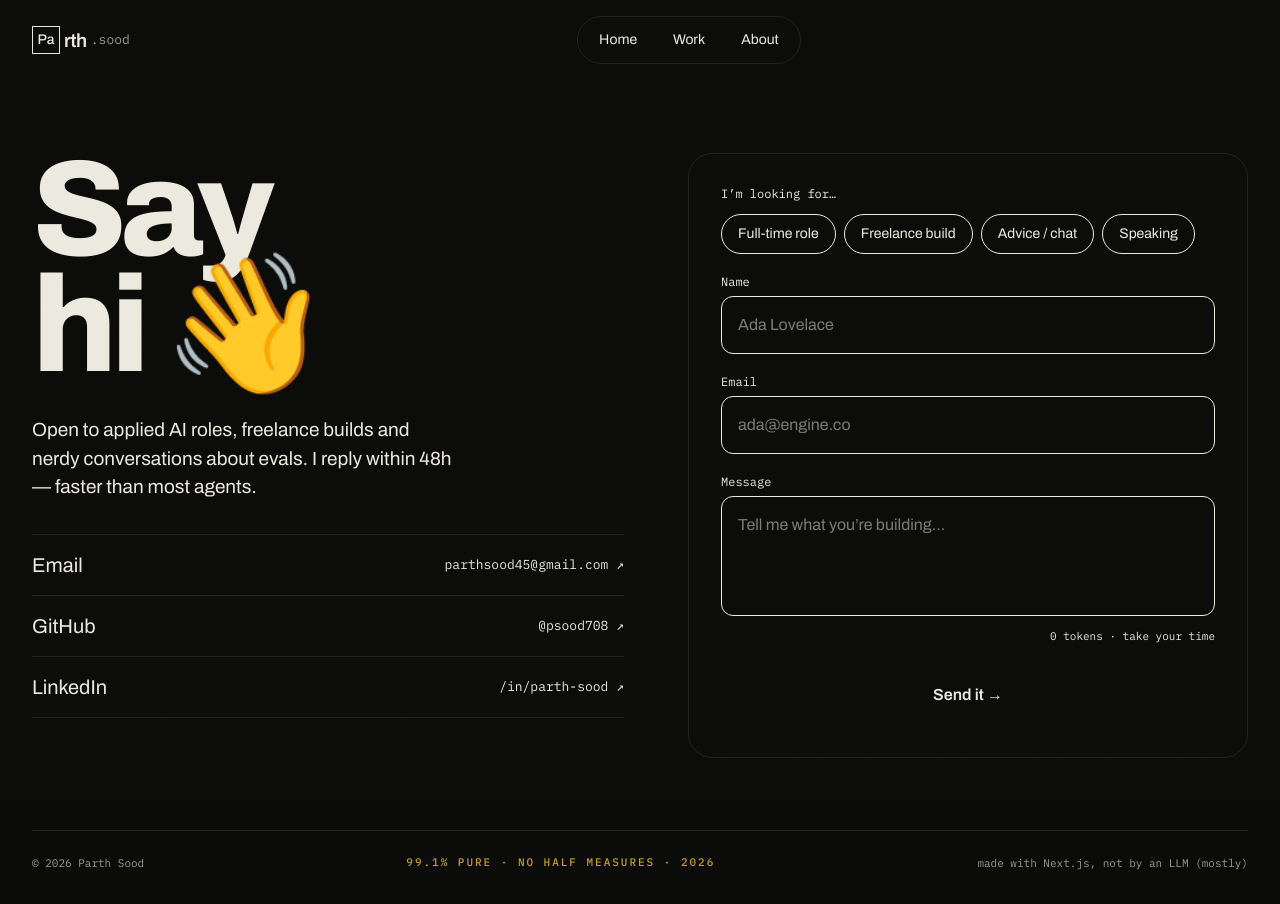
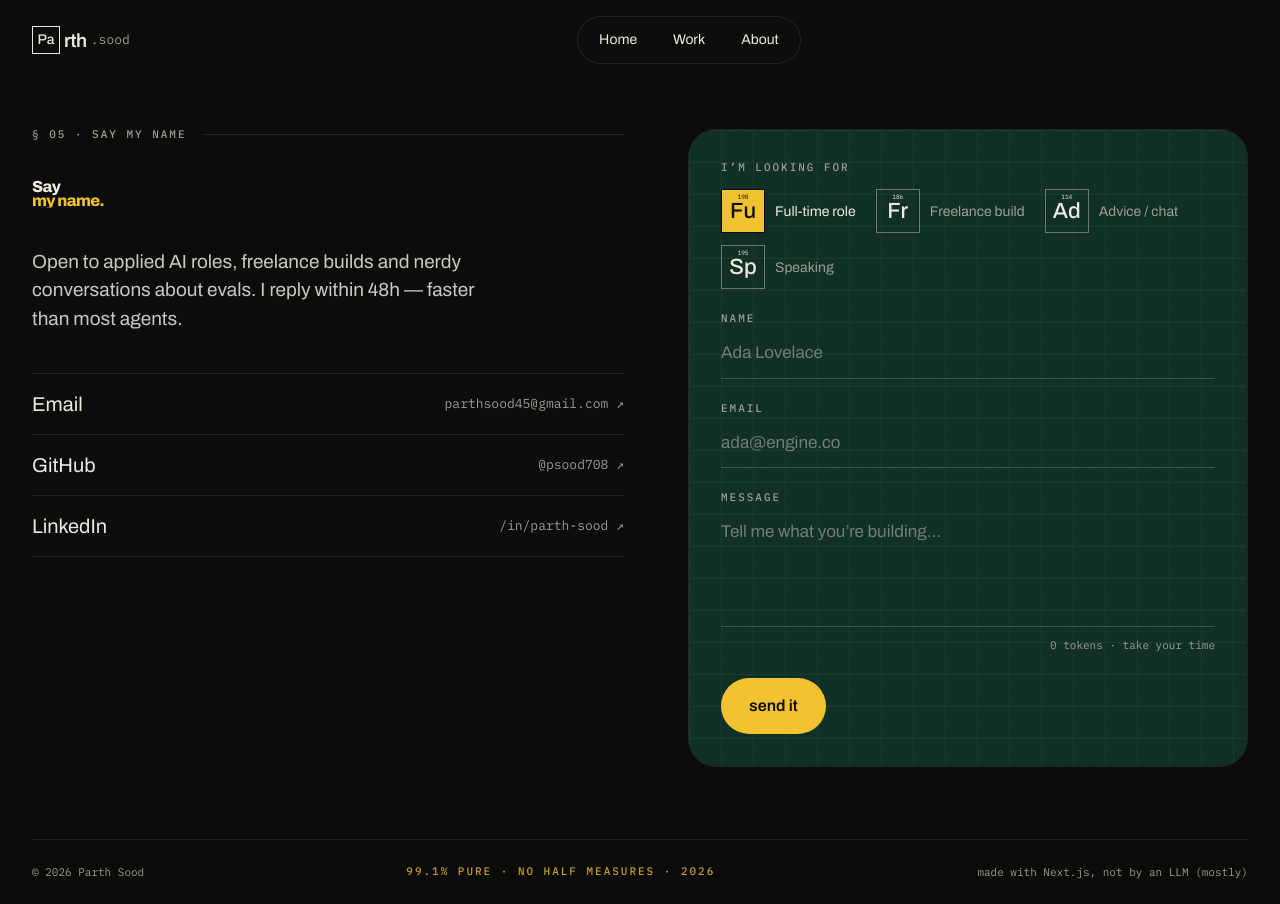
Before and after one commit to psood708/Portfolio, a Next.js app: page /contact in a window 1280 px wide. Built offline with nearby package versions, Linux system fonts and the light colour scheme.

Commit message:
feat(contact): say my name

```diff
--- a/app/contact/page.tsx
+++ b/app/contact/page.tsx
@@ -2,48 +2,64 @@ import type { Metadata } from "next";
 import Link from "next/link";
 import ContactForm from "@/components/ContactForm";
 import Reveal from "@/components/Reveal";
+import SectionStamp from "@/components/SectionStamp";
+import Smoke from "@/components/Smoke";
 import { LINKS } from "@/lib/content";
 
 export const metadata: Metadata = {
-  title: "Say hi",
+  title: "Say my name",
   description:
     "Open to applied AI roles, freelance builds and nerdy conversations about evals. Replies within 48h.",
 };
 
 export default function ContactPage() {
   return (
-    <section className="mx-auto grid max-w-[1280px] grid-cols-1 gap-10 px-5 py-10 md:grid-cols-[minmax(0,1fr)_560px] md:gap-16 md:px-8 md:py-[72px]">
-      <div className="flex flex-col gap-7 md:gap-8">
-        <h1 className="m-0 text-contact font-extrabold leading-[0.85] tracking-[-0.05em]">
+    <section className="relative overflow-hidden">
+      <Smoke intensity={0.6} />
+      <div className="relative mx-auto grid max-w-[1280px] grid-cols-1 gap-10 px-5 pb-20 pt-8 md:grid-cols-[minmax(0,1fr)_560px] md:gap-16 md:px-8 md:pb-[72px] md:pt-12">
+        <div className="flex flex-col gap-8 md:gap-10">
+          <SectionStamp index="05" label="Say my name" />
+          <Reveal kind="wipe">
+            <h1
+              className="display-condensed m-0 font-display font-extrabold leading-[0.86] tracking-[-0.04em]"
+              style={{ fontSize: "var(--text-contact)" }}
+            >
               Say
               <br />
-          <span className="text-lime">hi</span> 👋
+              <span className="text-hazmat">my name.</span>
             </h1>
-        <p className="m-0 max-w-[420px] text-[17px] leading-[1.5] text-mute-1 md:text-[19px]">
+          </Reveal>
+          <Reveal>
+            <p className="m-0 max-w-[42ch] text-[17px] leading-[1.5] text-bone/85 md:text-[19px]">
               Open to applied AI roles, freelance builds and nerdy conversations about
               evals. I reply within 48h — faster than most agents.
             </p>
+          </Reveal>
 
-        <div className="flex flex-col border-t border-line">
+          <ul className="m-0 flex list-none flex-col border-t border-line p-0">
             {LINKS.map((k) => (
+              <li key={k.name}>
                 <Link
-              key={k.name}
                   href={k.href}
+                  target={k.href.startsWith("http") ? "_blank" : undefined}
+                  rel={k.href.startsWith("http") ? "noreferrer" : undefined}
                   data-cursor="open ↗"
-              className="group flex items-center justify-between gap-4 border-b border-line py-4 text-lg transition-colors hover:text-lime md:text-xl"
+                  className="group flex items-center justify-between gap-4 border-b border-line py-4 text-lg transition-colors hover:text-hazmat md:text-xl"
                 >
                   <span>{k.name}</span>
-              <span className="truncate font-mono text-[13px] text-mute-2 transition-transform duration-200 group-hover:-translate-y-0.5">
+                  <span className="truncate font-mono text-[13px] text-smoke transition-transform duration-200 group-hover:-translate-y-0.5">
                     {k.handle} ↗
                   </span>
                 </Link>
+              </li>
             ))}
-        </div>
+          </ul>
         </div>
 
         <Reveal>
           <ContactForm />
         </Reveal>
+      </div>
     </section>
   );
 }
--- a/components/ContactForm.tsx
+++ b/components/ContactForm.tsx
@@ -3,14 +3,15 @@
 import { AnimatePresence, motion } from "framer-motion";
 import { useState } from "react";
 import { INTERESTS, SITE, tokenMessage } from "@/lib/content";
-import { BOING, EASE_OUT } from "@/lib/motion";
+import { tileFor } from "@/lib/elements";
+import { EASE_OUT } from "@/lib/motion";
+import ElementTile from "./ElementTile";
+import Magnetic from "./Magnetic";
 
 /**
- * The design calls for a "Native Framer Form". There is no form backend wired
- * up here, so submitting shows the design's own success state and hands over a
- * prefilled mailto so the message actually arrives. To make it a real POST,
- * give the <form> an `action` (Formspree, Resend via a route handler, etc.) and
- * delete the mailto branch.
+ * No form backend is wired up, so submitting shows the success state and hands
+ * over a prefilled mailto so the message actually arrives. To make it a real
+ * POST, give the <form> an `action` and delete the mailto branch.
  */
 export default function ContactForm() {
   const [picks, setPicks] = useState<string[]>(["Full-time role"]);
@@ -30,7 +31,7 @@ export default function ContactForm() {
     )}`;
 
   return (
-    <div className="rounded-[24px] border border-line bg-surface p-6 md:p-8">
+    <div className="panel-grid rounded-[28px] border border-line bg-lab p-6 md:p-8">
       <AnimatePresence mode="wait">
         {sent ? (
           <motion.div
@@ -40,21 +41,23 @@ export default function ContactForm() {
             transition={{ duration: 0.4, ease: EASE_OUT }}
             className="flex min-h-[420px] flex-col items-start justify-center gap-5"
           >
-            <span className="text-[32px] font-extrabold tracking-[-0.03em] text-lime md:text-[40px]">
-              message.sent ✓
+            <span className="display-condensed font-display text-[44px] font-extrabold leading-none tracking-[-0.03em] text-hazmat md:text-[56px]">
+              Received.
             </span>
-            <p className="m-0 text-lg text-mute-1">tokens well spent.</p>
+            <p className="m-0 text-lg text-bone/85">You’re right — Parth.</p>
+            <Magnetic>
               <a
                 href={mailto}
                 data-cursor="open ✉"
-              className="rounded-full bg-lime px-6 py-3.5 text-[15px] font-semibold text-ink transition-transform duration-200 ease-boing hover:scale-[1.03]"
+                className="block rounded-full bg-hazmat px-6 py-3.5 text-[15px] font-semibold text-tar transition-transform duration-200 ease-boing hover:scale-[1.03]"
               >
-              Open in your mail app →
+                Open in your mail app
               </a>
+            </Magnetic>
             <button
               type="button"
               onClick={() => setSent(false)}
-              className="font-mono text-[11px] text-mute-3 underline underline-offset-4 hover:text-mute-1"
+              className="font-mono text-[11px] text-smoke underline underline-offset-4 hover:text-bone"
             >
               write another
             </button>
@@ -68,13 +71,11 @@ export default function ContactForm() {
               e.preventDefault();
               setSent(true);
             }}
-            className="flex flex-col gap-5"
+            className="flex flex-col gap-6"
           >
             <fieldset className="m-0 border-0 p-0">
-              <legend className="mb-3 p-0 font-mono text-xs text-mute-3">
-                I’m looking for…
-              </legend>
-              <div className="flex flex-wrap gap-2 text-sm">
+              <legend className="lab-label mb-4 p-0 text-smoke">I’m looking for</legend>
+              <div className="flex flex-wrap gap-x-5 gap-y-3">
                 {INTERESTS.map((label) => {
                   const on = picks.includes(label);
                   return (
@@ -84,14 +85,12 @@ export default function ContactForm() {
                       onClick={() => toggle(label)}
                       data-cursor="pick"
                       aria-pressed={on}
-                      className="rounded-full border px-4 py-[9px] transition-colors duration-150"
-                      style={{
-                        borderColor: on ? "var(--color-lime)" : "var(--color-line-2)",
-                        background: on ? "var(--color-lime)" : "transparent",
-                        color: on ? "var(--color-ink)" : "var(--color-bone)",
-                      }}
+                      className="group flex items-center gap-2.5"
                     >
+                      <ElementTile element={tileFor(label)} size="md" tone={on ? "hazmat" : "outline"} className="transition-transform group-hover:-translate-y-0.5" />
+                      <span className="text-[14px]" style={{ color: on ? "var(--color-bone)" : "var(--color-smoke)" }}>
                         {label}
+                      </span>
                     </button>
                   );
                 })}
@@ -99,26 +98,11 @@ export default function ContactForm() {
             </fieldset>
 
             <Field label="Name">
-              <input
-                required
-                value={name}
-                onChange={(e) => setName(e.target.value)}
-                placeholder="Ada Lovelace"
-                autoComplete="name"
-                className={inputCls}
-              />
+              <input required value={name} onChange={(e) => setName(e.target.value)} placeholder="Ada Lovelace" autoComplete="name" className={inputCls} />
             </Field>
 
             <Field label="Email">
-              <input
-                required
-                type="email"
-                value={email}
-                onChange={(e) => setEmail(e.target.value)}
-                placeholder="ada@engine.co"
-                autoComplete="email"
-                className={inputCls}
-              />
+              <input required type="email" value={email} onChange={(e) => setEmail(e.target.value)} placeholder="ada@engine.co" autoComplete="email" className={inputCls} />
             </Field>
 
             <Field label="Message">
@@ -127,23 +111,20 @@ export default function ContactForm() {
                 value={msg}
                 onChange={(e) => setMsg(e.target.value)}
                 placeholder="Tell me what you’re building…"
-                className={`${inputCls} h-[120px] resize-none focus:border-lime`}
+                className={`${inputCls} h-[120px] resize-none`}
               />
-              <span className="mt-1.5 block text-right font-mono text-[11px] text-mute-3">
-                {tokenMessage(msg)}
-              </span>
+              <span className="mt-1.5 block text-right font-mono text-[11px] text-smoke">{tokenMessage(msg)}</span>
             </Field>
 
-            <motion.button
+            <Magnetic className="self-start">
+              <button
                 type="submit"
-              data-cursor="send 🚀"
-              whileHover={{ scale: 1.02 }}
-              whileTap={{ scale: 0.98 }}
-              transition={BOING}
-              className="rounded-full bg-lime p-[18px] text-center text-base font-semibold text-ink"
+                data-cursor="send"
+                className="rounded-full bg-hazmat px-7 py-4 text-base font-semibold text-tar transition-transform duration-200 ease-boing hover:scale-[1.03] active:scale-95"
               >
-              Send it →
-            </motion.button>
+                send it
+              </button>
+            </Magnetic>
           </motion.form>
         )}
       </AnimatePresence>
@@ -152,12 +133,12 @@ export default function ContactForm() {
 }
 
 const inputCls =
-  "w-full rounded-xl border border-line-2 bg-ink p-4 font-display text-base text-bone outline-none transition-colors placeholder:text-mute-3 focus:border-lime";
+  "w-full border-b border-bone/20 bg-transparent py-3 font-display text-[17px] text-bone outline-none transition-colors placeholder:text-smoke/70 focus:border-hazmat";
 
 function Field({ label, children }: { label: string; children: React.ReactNode }) {
   return (
-    <label className="flex flex-col gap-1.5">
-      <span className="font-mono text-xs text-mute-3">{label}</span>
+    <label className="flex flex-col gap-1">
+      <span className="lab-label text-smoke">{label}</span>
       {children}
     </label>
   );
```
Lines whose indentation alone changed are shown as unchanged.
